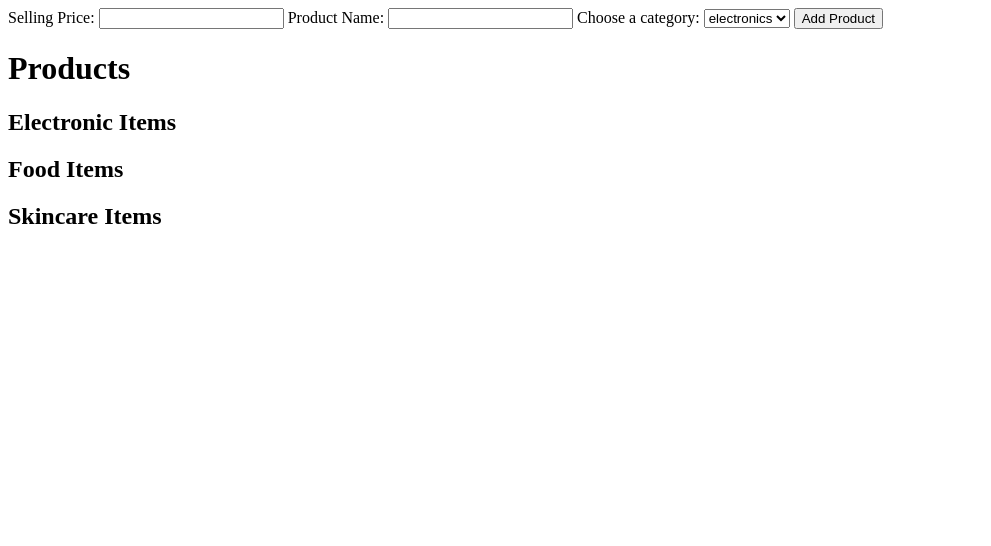
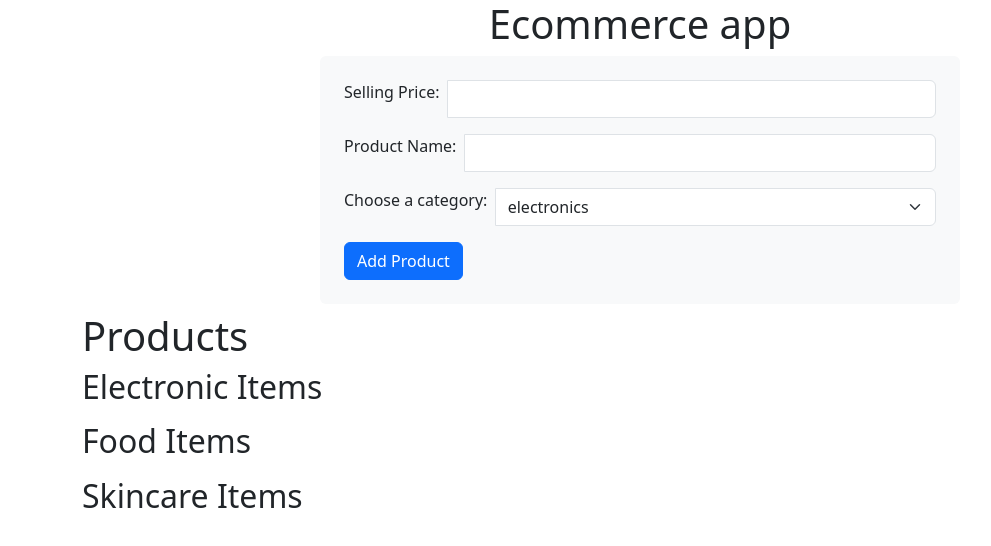
Before and after one commit to kashishkushwaha09/crudCrud, a plain HTML site: page index.html in a window 1280 px wide. Shown: the whole page, without its empty margins (0-991 px from the left). Drawn offline with nearby package versions, Linux system fonts and the light colour scheme; no server answers.

Commit message:
added styles

```diff
--- a/index.html
+++ b/index.html
@@ -5,21 +5,32 @@
     <meta name="viewport" content="width=device-width, initial-scale=1.0">
     <title>CrudCrud</title>
     <link rel="stylesheet" href="style.css">
+    <link href="https://cdn.jsdelivr.net/npm/bootstrap@5.3.5/dist/css/bootstrap.min.css" rel="stylesheet" integrity="sha384-SgOJa3DmI69IUzQ2PVdRZhwQ+dy64/BUtbMJw1MZ8t5HZApcHrRKUc4W0kG879m7" crossorigin="anonymous">
 </head>
 <body>
-    <form onsubmit="handleSubmit(event)">
-        <label for="price">Selling Price:</label>
-        <input type="number" id="price" name="price"  >
-        <label for="price">Product Name:</label>
-        <input type="text" id="name" name="name"  >
-        <label for="category">Choose a category:</label>
+    <h1 class="text-center">Ecommerce app</h1>
+    <form class="bg-light p-4 m-auto my-2 rounded flex flex-column align-items-center" onsubmit="handleSubmit(event)" style="width: 50vw;">
+        <div class="input-group mb-3">
+            <label class="form-label" for="price">Selling Price: &nbsp;</label>
+        <input type="number" class="form-control" id="price" name="price"  >
+        </div>
+        <div class="input-group mb-3">
+        <label for="price" class="form-label">Product Name: &nbsp;</label>
+        <input type="text" class="form-control" id="name" name="name"  >
+        </div>
+        <div  class="input-group mb-3">
+            <label for="category" class="form-label">Choose a category: &nbsp;</label>
             <select class="form-select" id="category" name="category">
                 <option value="electronics" selected>electronics</option>
                 <option value="food">food</option>
                 <option value="skincare">skincare</option>
             </select>
-        <button type="submit">Add Product</button>
+        </div>
 
+        <button type="submit" class="btn btn-primary">Add Product</button>
+
+    </form>
+<div class="container">
     <h1>Products</h1>
     <div>
         <h2>Electronic Items</h2>
@@ -33,11 +44,14 @@
         <h2>Skincare Items</h2>
         <ul id="skincare"></ul>
     </div>
+</div>
 
 
-    </form>
 
 
+    <script src="https://cdn.jsdelivr.net/npm/bootstrap@5.3.5/dist/js/bootstrap.bundle.min.js" integrity="sha384-k6d4wzSIapyDyv1kpU366/PK5hCdSbCRGRCMv+eplOQJWyd1fbcAu9OCUj5zNLiq" crossorigin="anonymous"></script>
+    <script src="https://cdn.jsdelivr.net/npm/@popperjs/core@2.11.8/dist/umd/popper.min.js" integrity="sha384-I7E8VVD/ismYTF4hNIPjVp/Zjvgyol6VFvRkX/vR+Vc4jQkC+hVqc2pM8ODewa9r" crossorigin="anonymous"></script>
+<script src="https://cdn.jsdelivr.net/npm/bootstrap@5.3.5/dist/js/bootstrap.min.js" integrity="sha384-VQqxDN0EQCkWoxt/0vsQvZswzTHUVOImccYmSyhJTp7kGtPed0Qcx8rK9h9YEgx+" crossorigin="anonymous"></script>
 </body>
 <script src="index.js"></script>
 </html>
--- a/index.js
+++ b/index.js
@@ -33,8 +33,10 @@ function displayToUser(product){
 
    const list=document.createElement('li');
    list.innerHTML=`${product.price} - ${product.category} - ${product.name}`
+   list.className='my-2'
    const deleteBtn = document.createElement("button");
   deleteBtn.appendChild(document.createTextNode("Delete"));
+  deleteBtn.className='btn btn-danger mx-2'
   list.appendChild(deleteBtn);
    if(product.category==='electronics'){
     document.getElementById("electronics").appendChild(list)
```
Lines whose indentation alone changed are shown as unchanged.
